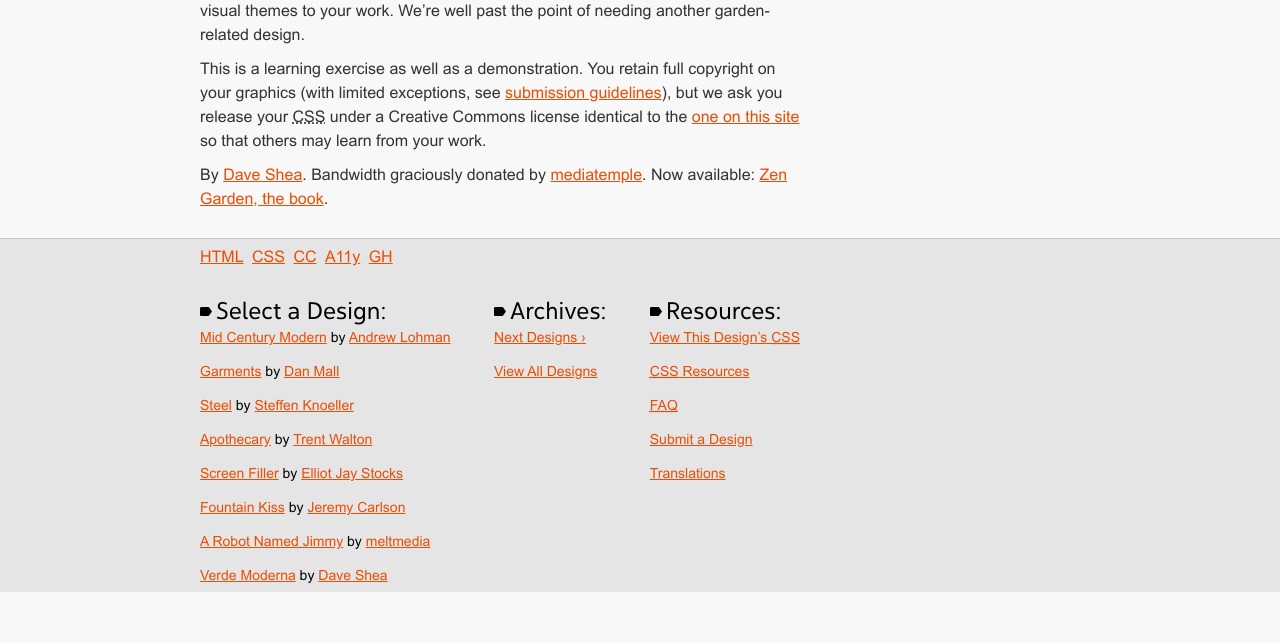
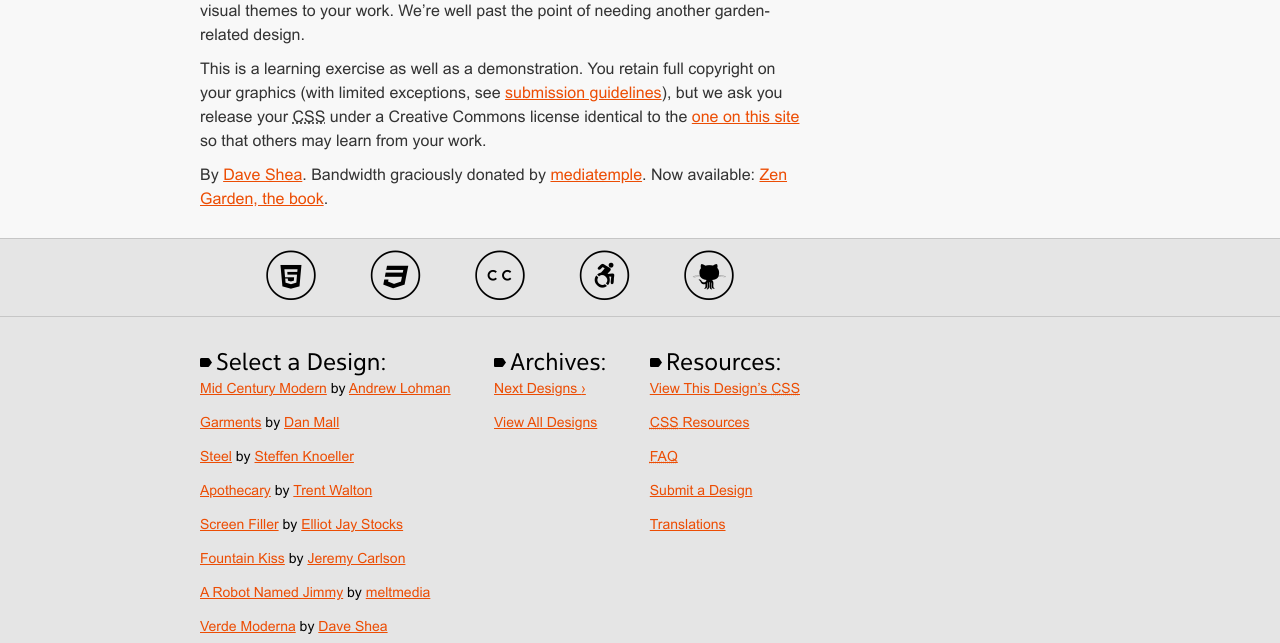
Before and after one commit to Felstj/tachnik.github.io, a PHP site: page / in a window 1280 px wide. Shown: the part 1747-2390 px from the top of the page. Before the commit the page ends 2339 px from the top, so only its background shows below. Run offline with PHP 8.4, Linux system fonts and the light colour scheme; some web fonts are replaced.

Commit message:
Lade till iconer i footern

```diff
--- a/style.css
+++ b/style.css
@@ -20,6 +20,10 @@
 @font-face {
 	font-family: "Arial";
 	src: url("fonts/arial.ttf");
+}
+@font-face {
+	font-family: "verdemoderna";
+	src: url("fonts/verdemoderna.ttf");
 }
 @font-face {
 	font-family: "Arial";
@@ -99,6 +103,7 @@ section h2, section div, .main {
     padding-bottom: 0;
 	padding-left: 16px;
 }
+
 .sidebar h3::before {
 	position: absolute;
 	content: '';
@@ -179,13 +184,56 @@ section h2, section div, .main {
 .sidebar .wrapper {
 	max-width: 600px;
 }
+footer {
+	height: 52px;
+	text-align: center;
+}
 footer a {
 	position: relative;
 	z-index: 2;
-	padding: 0 2px;
+	color: transparent;
+	width: 50px;
+	font-size: 0;
+	padding-right: 100px;
 }
-footer a:first-of-type {
-	padding-left: 0;
+footer a::before {
+	content: '5';
+	position: absolute;
+	font-family: verdemoderna;
+	color: black;
+	transform: translateX(-50%);
+	font-size: 50px;
+	font-size: 50px;
+}
+footer a:nth-of-type(1):hover::before {
+	content: '%';
+}
+footer a:nth-of-type(2)::before {
+	content: '3';
+}
+footer a:nth-of-type(2):hover::before {
+	content: '#';
+}
+footer a:nth-of-type(3)::before {
+	content: 'c';
+}
+footer a:nth-of-type(3):hover::before {
+	content: 'C';
+}
+footer a:nth-of-type(4)::before {
+	content: 'a';
+}
+footer a:nth-of-type(4):hover::before {
+	content: 'A';
+}
+footer a:nth-of-type(5)::before {
+	content: 'g';
+}
+footer a:nth-of-type(5):hover::before {
+	content: 'G';
+}
+footer a:last-of-type {
+	padding-right: 0;
 }
 footer::before {
 	content: "";
@@ -204,7 +252,7 @@ footer::after {
 	position: absolute;
 	left: 0;
 	width: 100%;
-	height: 130px;
+	height: 70px;
 	background-color: #e5e5e5;
 }
 a {
@@ -258,6 +306,8 @@ li {
 		-webkit-animation: none;
 		animation: none;
 		-moz-animation: none;
+		margin-top: 16px;
+		border-top: 1px solid #c6c6c6;
 	}
 	.sidebar .wrapper {
 		display: flex;
```
Also changed, not shown: fonts/verdemoderna.ttf (added).
